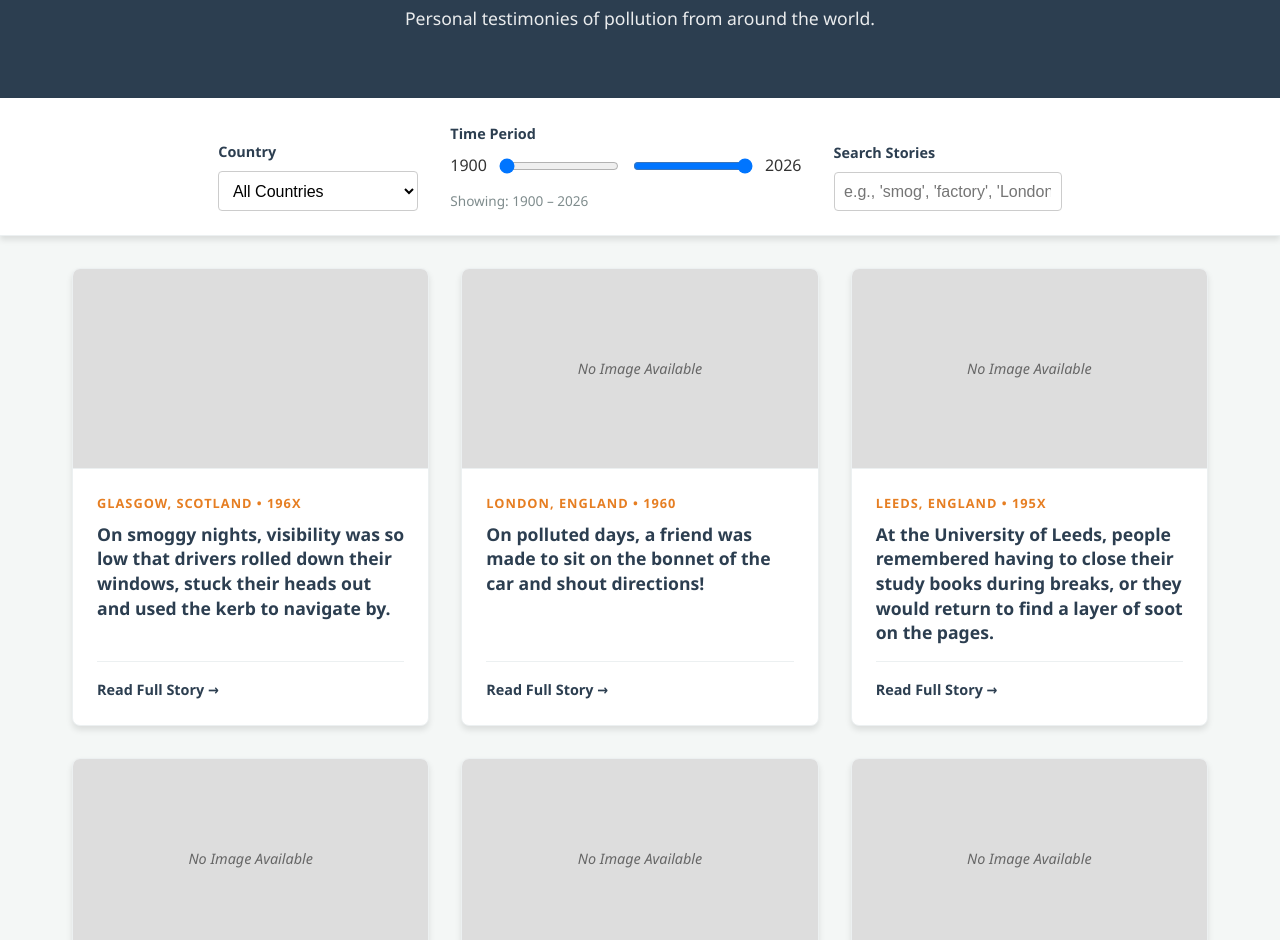
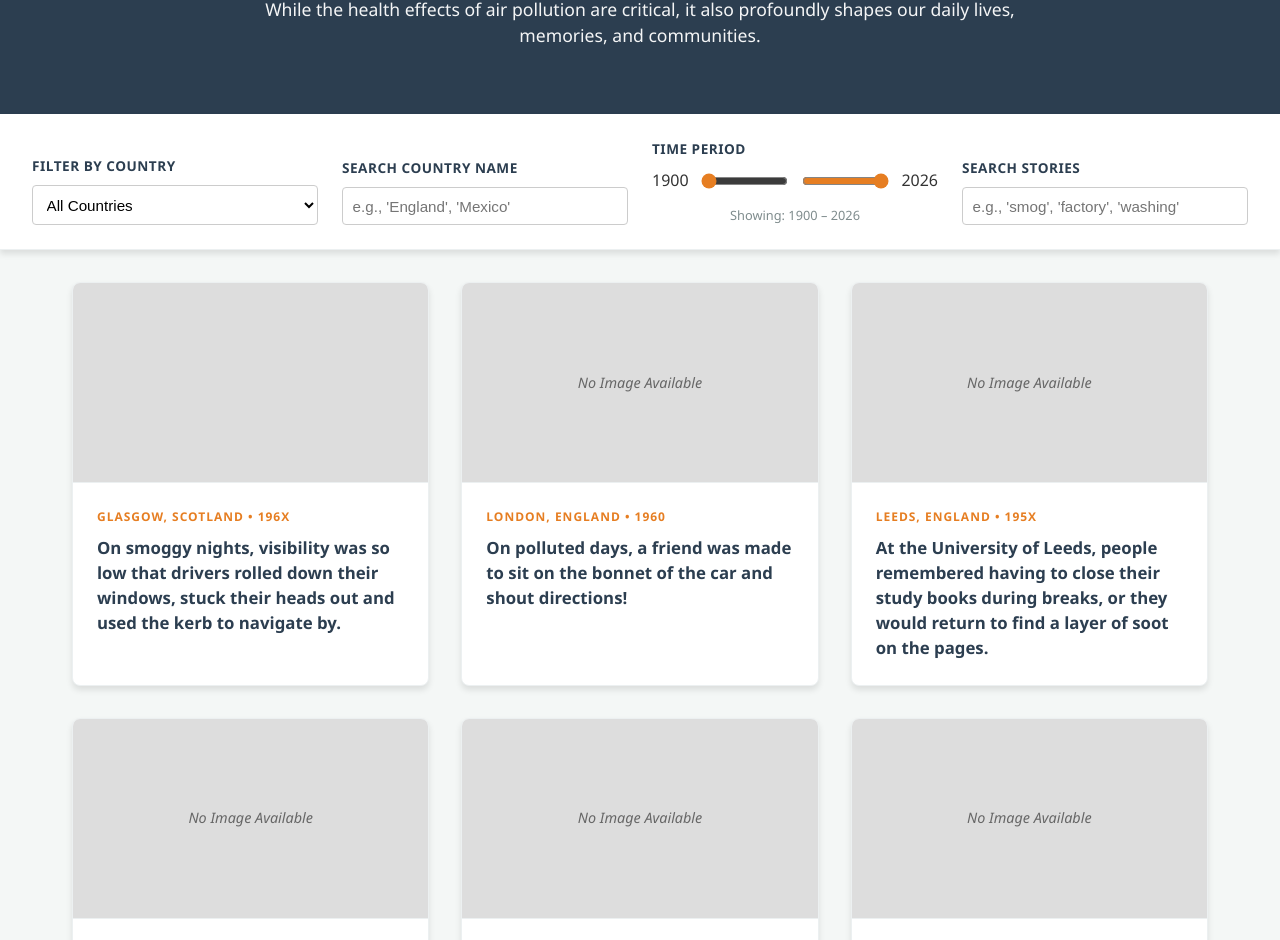
Before and after one commit to KirstyPringle/Air_Quality_Chronicles, a plain HTML site: page index.html in a window 1280 px wide. Shown: the part 116-1056 px from the top of the page. Drawn offline with Linux system fonts and the light colour scheme.

Commit message:
Changed formatting

```diff
--- a/app.js
+++ b/app.js
@@ -2,6 +2,7 @@ document.addEventListener('DOMContentLoaded', () => {
     let stories = [];
     const cardGrid = document.getElementById('card-grid');
     const countrySelect = document.getElementById('country-select');
+    const countrySearch = document.getElementById('country-search'); // New input
     const minYearInput = document.getElementById('min-year');
     const maxYearInput = document.getElementById('max-year');
     const minYearDisplay = document.getElementById('min-year-display');
@@ -12,9 +13,7 @@ document.addEventListener('DOMContentLoaded', () => {
     // 1. Load Data
     fetch('data/stories.json')
         .then(response => {
-            if (!response.ok) {
-                throw new Error('Network response was not ok');
-            }
+            if (!response.ok) throw new Error('Network response was not ok');
             return response.json();
         })
         .then(data => {
@@ -24,14 +23,12 @@ document.addEventListener('DOMContentLoaded', () => {
         })
         .catch(error => {
             console.error('Error loading stories:', error);
-            cardGrid.innerHTML = `<p class="loading-message" style="color:red;">Error loading data. Please ensure 'data/stories.json' exists and is valid JSON.</p>`;
+            cardGrid.innerHTML = `<p class="loading-message" style="color:red;">Error loading data. Please ensure 'data/stories.json' exists.</p>`;
         });
 
     // 2. Populate Country Dropdown
     function initCountryFilter() {
-        // Extract unique country codes
         const countries = [...new Set(stories.map(s => s.country_code).filter(c => c))].sort();
-
         countries.forEach(code => {
             const option = document.createElement('option');
             option.value = code;
@@ -40,23 +37,17 @@ document.addEventListener('DOMContentLoaded', () => {
         });
     }
 
-    // 3. Helper: Parse flexible date formats (e.g., "196X", "1950/1969", "2020")
+    // 3. Helper: Parse flexible date formats
     function parseYear(yearStr) {
         if (!yearStr) return 0;
-
-        // Handle ranges like "1950/1969" -> take the start year
         if (yearStr.includes('/')) {
             const parts = yearStr.split('/');
             const start = parseInt(parts[0]);
             return isNaN(start) ? 0 : start;
         }
-
-        // Handle "196X" -> treat as 1960
         if (yearStr.includes('X')) {
             return parseInt(yearStr.replace('X', '0'));
         }
-
-        // Handle standard years or "1960/.."
         const cleanStr = yearStr.replace('/..', '');
         const year = parseInt(cleanStr);
         return isNaN(year) ? 0 : year;
@@ -80,26 +71,21 @@ document.addEventListener('DOMContentLoaded', () => {
             let imageContent = 'No Image Available';
 
             if (story.card_image && story.card_image.trim() !== '') {
-                // Assumes images are in the 'images' folder
                 imageStyle = `background-image: url('images/${story.card_image}')`;
                 imageContent = '';
             }
 
-            // Format Date for Display
             const displayDate = story.event_date || 'Unknown Date';
             const location = story.place || 'Unknown Location';
 
+            // UPDATED: Removed the card-footer "Read Full Story" section
             card.innerHTML = `
                 <div class="card-image" style="${imageStyle}">${imageContent}</div>
                 <div class="card-content">
                     <div class="card-meta">${location} • ${displayDate}</div>
                     <div class="card-title">${story.story_short}</div>
-                    <div class="card-footer">Read Full Story →</div>
                 </div>
             `;
-
-            // Optional: Add click event later to open individual story pages
-            // card.addEventListener('click', () => alert('Open story: ' + story.id));
 
             cardGrid.appendChild(card);
         });
@@ -107,7 +93,8 @@ document.addEventListener('DOMContentLoaded', () => {
 
     // 5. Filtering Logic
     function filterStories() {
-        const selectedCountry = countrySelect.value;
+        const selectedCountryCode = countrySelect.value;
+        const countrySearchTerm = countrySearch.value.toLowerCase(); // New filter
         const minYear = parseInt(minYearInput.value);
         const maxYear = parseInt(maxYearInput.value);
         const searchTerm = searchBox.value.toLowerCase();
@@ -117,27 +104,29 @@ document.addEventListener('DOMContentLoaded', () => {
         maxYearDisplay.textContent = maxYear;
         dateRangeLabel.textContent = `Showing: ${minYear} – ${maxYear}`;
 
-        // Ensure min is not greater than max visually
-        if (minYear > maxYear) {
-            // Optional: Auto-adjust or prevent move. For now, we just filter strictly.
-        }
-
         const filtered = stories.filter(story => {
-            // A. Country Filter
-            if (selectedCountry !== 'all' && story.country_code !== selectedCountry) {
+            // A. Country Dropdown Filter (Code)
+            if (selectedCountryCode !== 'all' && story.country_code !== selectedCountryCode) {
                 return false;
             }
 
-            // B. Date Filter
+            // B. Country Search Box Filter (Name/Place)
+            if (countrySearchTerm) {
+                const placeName = (story.place || "").toLowerCase();
+                const countryCode = (story.country_code || "").toLowerCase();
+                if (!placeName.includes(countrySearchTerm) && !countryCode.includes(countrySearchTerm)) {
+                    return false;
+                }
+            }
+
+            // C. Date Filter
             const storyYear = parseYear(story.event_date);
-            // If story has no date (0), should we show it? Let's hide it for date ranges.
             if (storyYear === 0) return false;
-
             if (storyYear < minYear || storyYear > maxYear) {
                 return false;
             }
 
-            // C. Search Filter (Searches short story, raw story, and place)
+            // D. General Search Filter
             if (searchTerm) {
                 const searchContent = `
                     ${story.story_short}
@@ -159,22 +148,18 @@ document.addEventListener('DOMContentLoaded', () => {
 
     // 6. Event Listeners
     countrySelect.addEventListener('change', filterStories);
-
+    countrySearch.addEventListener('input', filterStories); // New listener
     minYearInput.addEventListener('input', () => {
-        // Prevent min slider from going above max slider
         if (parseInt(minYearInput.value) > parseInt(maxYearInput.value)) {
             minYearInput.value = maxYearInput.value;
         }
         filterStories();
     });
-
     maxYearInput.addEventListener('input', () => {
-        // Prevent max slider from going below min slider
         if (parseInt(maxYearInput.value) < parseInt(minYearInput.value)) {
             maxYearInput.value = minYearInput.value;
         }
         filterStories();
     });
-
     searchBox.addEventListener('input', filterStories);
 });
--- a/index.html
+++ b/index.html
@@ -7,7 +7,6 @@
     <meta name="description" content="A global collection of personal stories about air pollution, smog, and environmental change.">
     <link rel="stylesheet" href="styles.css">
     <style>
-        /* Minimal inline reset to ensure consistency */
         body { margin: 0; padding: 0; box-sizing: border-box; }
     </style>
 </head>
@@ -17,20 +16,29 @@
     <header>
         <div class="header-content">
             <h1>Air Quality Chronicles</h1>
-            <p>Personal testimonies of pollution from around the world.</p>
+            <!-- Updated Tagline -->
+            <p>While the health effects of air pollution are critical, it also profoundly shapes our daily lives, memories, and communities.</p>
         </div>
     </header>
 
     <!-- Filter Controls -->
     <section id="filters">
+        <!-- Existing Country Dropdown -->
         <div class="filter-group">
-            <label for="country-select">Country</label>
+            <label for="country-select">Filter by Country</label>
             <select id="country-select">
                 <option value="all">All Countries</option>
                 <!-- Country options will be inserted here by JavaScript -->
             </select>
         </div>
 
+        <!-- NEW: Search by Country Text Box -->
+        <div class="filter-group">
+            <label for="country-search">Search Country Name</label>
+            <input type="text" id="country-search" placeholder="e.g., 'England', 'Mexico'">
+        </div>
+
+        <!-- Time Period -->
         <div class="filter-group">
             <label>Time Period</label>
             <div class="range-slider">
@@ -42,9 +50,10 @@
             <div id="date-range-label">Showing: 1900 – 2026</div>
         </div>
 
+        <!-- General Search -->
         <div class="filter-group">
             <label for="search-box">Search Stories</label>
-            <input type="text" id="search-box" placeholder="e.g., 'smog', 'factory', 'London'">
+            <input type="text" id="search-box" placeholder="e.g., 'smog', 'factory', 'washing'">
         </div>
     </section>
 
@@ -57,7 +66,7 @@
     <footer>
         <div class="footer-content">
             <p>&copy; 2026 Air Quality Chronicles.</p>
-            <p>Data sourced from public engagement projects. | <a href="https://github.com/" target="_blank">Hosted on GitHub Pages</a></p>
+            <p>Data sourced from public engagement projects. | Hosted on GitHub Pages</p>
         </div>
     </footer>
 
--- a/styles.css
+++ b/styles.css
@@ -37,12 +37,17 @@ header h1 {
     font-size: 2.5rem;
     font-weight: 700;
     letter-spacing: 1px;
+    line-height: 1.2;
 }
 
 header p {
-    margin-top: 0.5rem;
+    margin-top: 1rem;
     font-size: 1.1rem;
-    opacity: 0.9;
+    opacity: 0.95;
+    max-width: 800px;
+    margin-left: auto;
+    margin-right: auto;
+    line-height: 1.5;
 }
 
 /* --- Filter Section --- */
@@ -52,7 +57,7 @@ header p {
     box-shadow: var(--shadow);
     display: flex;
     flex-wrap: wrap;
-    gap: 2rem;
+    gap: 1.5rem;
     justify-content: center;
     align-items: flex-end;
     position: sticky;
@@ -66,25 +71,32 @@ header p {
     flex-direction: column;
     gap: 0.5rem;
     min-width: 200px;
+    flex: 1; /* Allows filters to grow evenly */
+    max-width: 300px; /* Prevents them from getting too wide */
 }
 
 .filter-group label {
     font-weight: 600;
-    font-size: 0.9rem;
+    font-size: 0.85rem;
     color: var(--primary-color);
+    text-transform: uppercase;
+    letter-spacing: 0.5px;
 }
 
 select, input[type="text"] {
     padding: 0.6rem;
     border: 1px solid #ccc;
     border-radius: 4px;
-    font-size: 1rem;
+    font-size: 0.95rem;
     background-color: #fff;
+    width: 100%;
+    transition: border-color 0.2s;
 }
 
 select:focus, input[type="text"]:focus {
-    outline: 2px solid var(--accent-color);
-    border-color: transparent;
+    outline: none;
+    border-color: var(--accent-color);
+    box-shadow: 0 0 0 3px rgba(230, 126, 34, 0.2);
 }
 
 /* Range Slider Styling */
@@ -92,23 +104,26 @@ select:focus, input[type="text"]:focus {
     display: flex;
     align-items: center;
     gap: 10px;
+    width: 100%;
 }
 
 input[type="range"] {
-    width: 120px;
+    width: 100%;
     cursor: pointer;
+    accent-color: var(--accent-color);
 }
 
 #date-range-label {
-    font-size: 0.85rem;
+    font-size: 0.8rem;
     color: var(--text-light);
     margin-top: 0.2rem;
+    text-align: center;
 }
 
 /* --- Main Grid --- */
 #card-grid {
     display: grid;
-    grid-template-columns: repeat(auto-fill, minmax(300px, 1fr));
+    grid-template-columns: repeat(auto-fill, minmax(280px, 1fr));
     gap: 2rem;
     padding: 2rem;
     max-width: 1200px;
@@ -134,6 +149,7 @@ input[type="range"] {
     display: flex;
     flex-direction: column;
     border: 1px solid var(--border-color);
+    height: 100%; /* Ensures all cards in a row are same height */
 }
 
 .card:hover {
@@ -153,6 +169,7 @@ input[type="range"] {
     font-size: 0.9rem;
     font-style: italic;
     border-bottom: 1px solid var(--border-color);
+    flex-shrink: 0; /* Prevents image from shrinking */
 }
 
 .card-content {
@@ -163,7 +180,7 @@ input[type="range"] {
 }
 
 .card-meta {
-    font-size: 0.8rem;
+    font-size: 0.75rem;
     color: var(--accent-color);
     text-transform: uppercase;
     letter-spacing: 1px;
@@ -172,28 +189,15 @@ input[type="range"] {
 }
 
 .card-title {
-    font-size: 1.1rem;
+    font-size: 1.05rem;
     font-weight: 600;
     color: var(--primary-color);
-    margin-bottom: 1rem;
+    line-height: 1.5;
+    margin: 0;
     flex-grow: 1;
-    line-height: 1.4;
 }
 
-.card-footer {
-    margin-top: auto;
-    border-top: 1px solid var(--border-color);
-    padding-top: 1rem;
-    font-size: 0.9rem;
-    color: var(--primary-color);
-    font-weight: 600;
-    text-decoration: none;
-    display: inline-block;
-}
-
-.card-footer:hover {
-    color: var(--accent-color);
-}
+/* Removed .card-footer styles as requested */
 
 /* --- Footer --- */
 footer {
@@ -203,6 +207,7 @@ footer {
     color: var(--text-light);
     margin-top: 3rem;
     font-size: 0.9rem;
+    border-top: 1px solid var(--border-color);
 }
 
 footer a {
@@ -211,12 +216,22 @@ footer a {
     font-weight: 600;
 }
 
+footer a:hover {
+    text-decoration: underline;
+}
+
 /* --- Responsive Adjustments --- */
 @media (max-width: 768px) {
     #filters {
         flex-direction: column;
         align-items: stretch;
         gap: 1.5rem;
+        padding: 1.5rem;
+    }
+
+    .filter-group {
+        max-width: 100%;
+        min-width: 100%;
     }
 
     .range-slider {
@@ -227,8 +242,14 @@ footer a {
         font-size: 2rem;
     }
 
+    header p {
+        font-size: 1rem;
+        padding: 0 1rem;
+    }
+
     #card-grid {
-        grid-template-columns: 1fr;
+        grid-template-columns: 1fr; /* Single column on mobile */
         padding: 1rem;
+        gap: 1.5rem;
     }
 }
```
